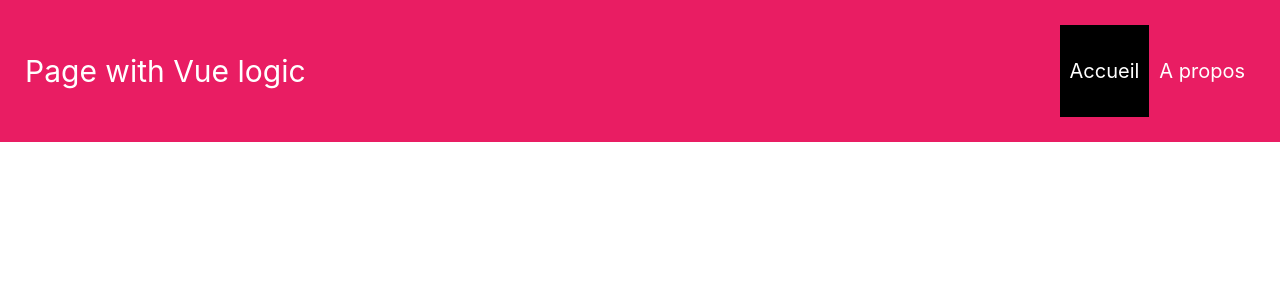
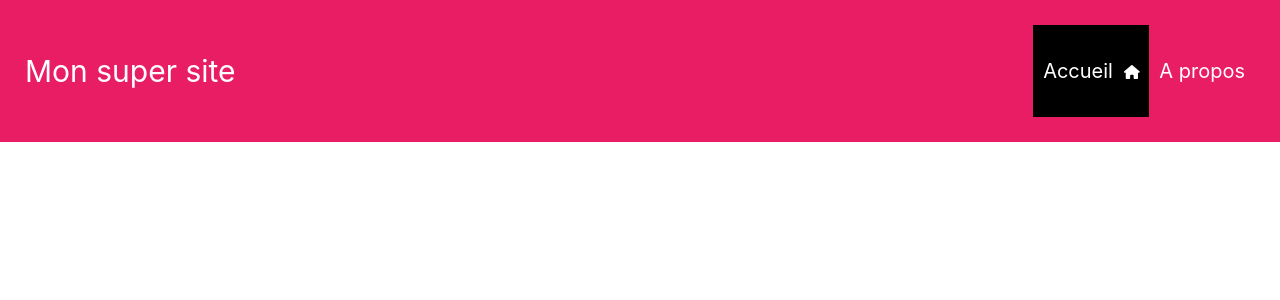
Before and after one commit to brunoher24/vue-3-activity, a Vue app: page / in a window 1280 px wide. Shown: the top 300 px of the page. Built offline with nearby package versions, Linux system fonts and the light colour scheme.

Commit message:
add fontawesome icon in Vue 3

```diff
--- a/package.json
+++ b/package.json
@@ -8,6 +8,9 @@
     "lint": "eslint . --ext .vue,.js,.jsx,.cjs,.mjs --fix --ignore-path .gitignore"
   },
   "dependencies": {
+    "@fortawesome/fontawesome-svg-core": "^6.1.1",
+    "@fortawesome/free-solid-svg-icons": "^6.1.1",
+    "@fortawesome/vue-fontawesome": "^3.0.1",
     "vue": "^3.2.37",
     "vue-router": "^4.0.16"
   },
--- a/src/components/Header.vue
+++ b/src/components/Header.vue
@@ -1,16 +1,23 @@
 <template>
   <div class="header">
     <header id="page-header">
-      <h1>Page with Vue logic</h1>
+      <h1>Mon super site</h1>
       <nav>
         <ul>
-          <li
-          :class="{ active: selected === 'home' }">
-            <RouterLink @click="selected = 'home'" to="/">Accueil</RouterLink>
+          <li :class="{ active: selected === 'home' }">
+            <RouterLink @click="selected = 'home'" to="/">
+              Accueil
+              <!-- Add Icons using String format -->
+              <font-awesome-icon
+                class="home-icon"
+                icon="fa-solid fa-home-alt"
+              ></font-awesome-icon>
+            </RouterLink>
           </li>
-          <li
-          :class="{ active: selected === 'about' }">
-            <RouterLink  @click="selected = 'about'" to="/a-propos">A propos</RouterLink>
+          <li :class="{ active: selected === 'about' }">
+            <RouterLink @click="selected = 'about'" to="/a-propos"
+              >A propos</RouterLink
+            >
           </li>
         </ul>
       </nav>
@@ -29,6 +36,12 @@ export default {
 </script>
 
 <style scoped>
+.home-icon {
+    font-size: 14px;
+    padding-bottom: 1px;
+    padding-left: 5px;
+}
+
 #page-header {
   display: flex;
   justify-content: space-between;
--- a/src/main.js
+++ b/src/main.js
@@ -1,9 +1,22 @@
 import { createApp } from "vue";
+
 import App from "./App.vue";
 import router from "./router";
 
+/* import the fontawesome core */
+import { library } from '@fortawesome/fontawesome-svg-core'
+/* import font awesome icon component */
+import { FontAwesomeIcon } from '@fortawesome/vue-fontawesome'
+/* import specific icons */
+import { faHomeAlt } from '@fortawesome/free-solid-svg-icons'
+
+/* add icons to the library */
+library.add(faHomeAlt)
+
+
 const app = createApp(App);
 
+app.component('font-awesome-icon', FontAwesomeIcon);
 app.use(router);
 
 app.mount("#app");
```
Also changed, not shown: 1 other file (tests, documents, lock files or other folders).
